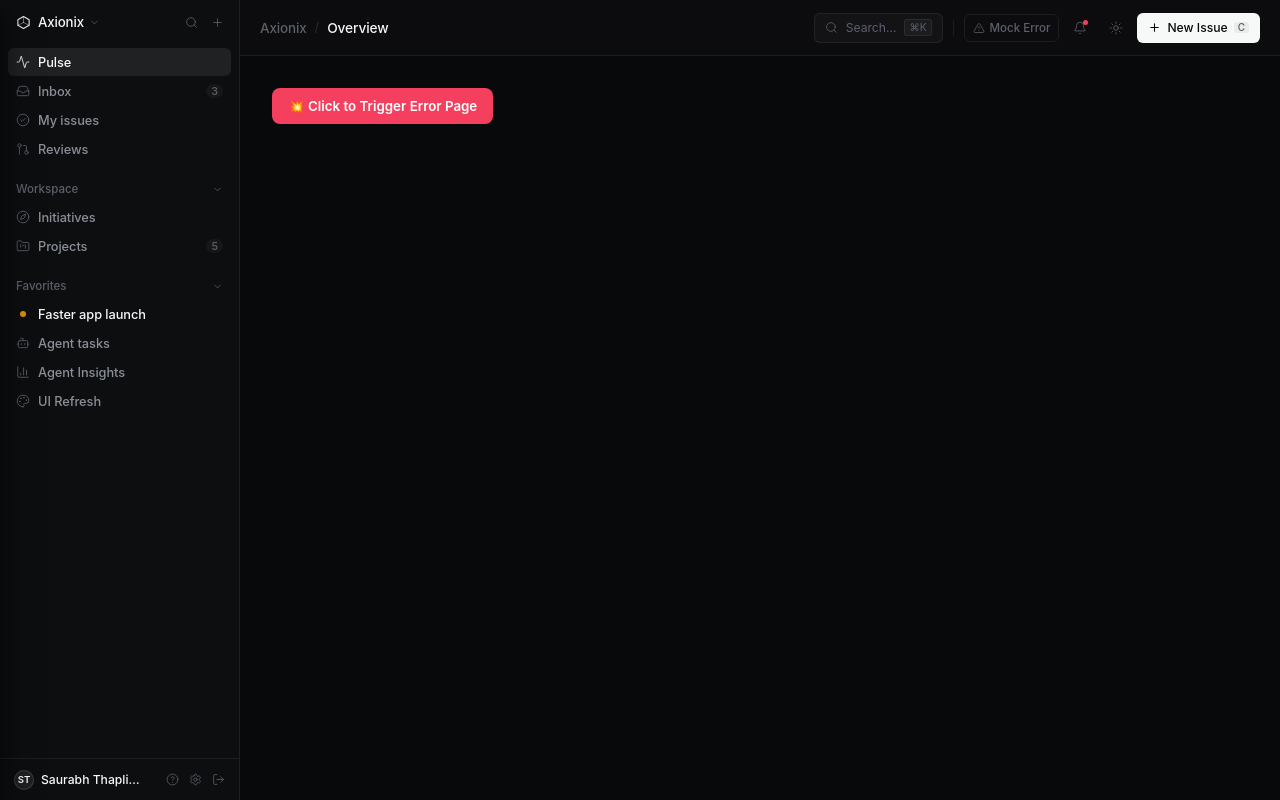
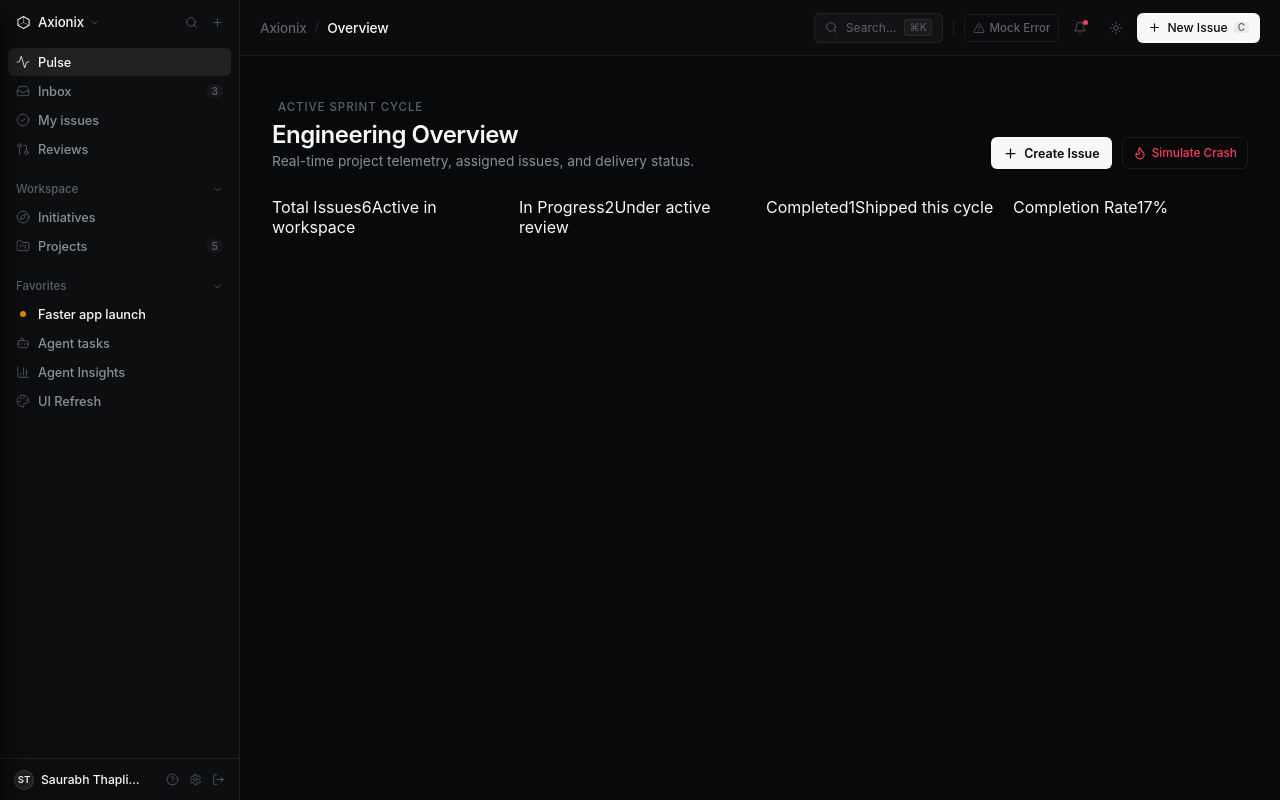
Before and after one commit to Saur0w/axionix-task-tracker, a Next.js app: page /dashboard in a window 1280 px wide. Built offline with nearby package versions, Linux system fonts and the light colour scheme.

Commit message:
feat: add ThemeContext provider and dashboard overview page

```diff
--- a/src/app/(dashboard)/dashboard/page.tsx
+++ b/src/app/(dashboard)/dashboard/page.tsx
@@ -1,34 +1,76 @@
 "use client";
 
-import { useState } from "react";
 import styles from "./style.module.scss";
+import { Plus, Flame } from "lucide-react";
+import { useMemo } from "react";
+import { useTasks } from "@/context/TaskContext";
 
 export default function DashboardPage() {
-  const [shouldCrash, setShouldCrash] = useState(false);
+    const { tasks, projects, updateTaskStatus, createTask } = useTasks();
+    const stats = useMemo(() => {
+        const total = tasks.length;
+        const done = tasks.filter((t) => t.status === 'DONE').length;
+        const inProgress = tasks.filter((t) => t.status === 'IN_PROGRESS').length;
+        const todo = tasks.filter((t) => t.status === 'TODO').length;
+        const rate = total > 0 ? Math.round((done / total) * 100) : 0;
+        return { total, done, inProgress, todo, rate };
+    }, [tasks]);
 
-  // If true, throw an error during render to trigger error.tsx!
-  if (shouldCrash) {
-    throw new Error("Simulated Crash: Failed to load dashboard data!");
-  }
+    return (
+        <div className={styles.dashboard}>
+            <section className={styles.heroRow}>
+                <div className={styles.heroText}>
+                    <div className={styles.pulseTag}>
+                        <span className={styles.pulseTag} />
+                        <span>Active Sprint Cycle</span>
+                    </div>
+                    <h1 className={styles.heading}>
+                        Engineering Overview
+                    </h1>
+                    <p className={styles.subHeading}>
+                        Real-time project telemetry, assigned issues, and delivery status.
+                    </p>
+                </div>
 
-  return (
-    <section className={styles.container}>
-      <button
-        type="button"
-        onClick={() => setShouldCrash(true)}
-        style={{
-          padding: "10px 16px",
-          background: "var(--danger)",
-          color: "#fff",
-          border: "none",
-          borderRadius: "8px",
-          cursor: "pointer",
-          fontWeight: 600,
-          width: "fit-content"
-        }}
-      >
-        💥 Click to Trigger Error Page
-      </button>
-    </section>
-  );
+                <div className={styles.heroActions}>
+                    <button type="button" className={styles.primaryBtn}>
+                        <Plus size={15} />
+                        <span>Create Issue</span>
+                    </button>
+                    <button
+                        type="button"
+                        className={styles.crashBtn}
+                        title="Trigger test crash for error boundary">
+                        <Flame size={14} />
+                        <span>Simulate Crash</span>
+                    </button>
+                </div>
+            </section>
+
+            <section className={styles.metricsGrid}>
+                <div className={styles.metricCard}>
+                    <span className={styles.metricLabel}>Total Issues</span>
+                    <span className={styles.metricValue}>{stats.total}</span>
+                    <span className={styles.metricHint}>Active in workspace</span>
+                </div>
+                <div className={styles.metricCard}>
+                    <span className={styles.metricLabel}>In Progress</span>
+                    <span className={`${styles.metricValue} ${styles.amber}`}>{stats.inProgress}</span>
+                    <span className={styles.metricHint}>Under active review</span>
+                </div>
+                <div className={styles.metricCard}>
+                    <span className={styles.metricLabel}>Completed</span>
+                    <span className={`${styles.metricValue} ${styles.green}`}>{stats.done}</span>
+                    <span className={styles.metricHint}>Shipped this cycle</span>
+                </div>
+                <div className={styles.metricCard}>
+                    <span className={styles.metricLabel}>Completion Rate</span>
+                    <span className={styles.metricValue}>{stats.rate}%</span>
+                    <div className={styles.progressBar}>
+                        <div className={styles.progressFill} style={{ width: `${stats.rate}%` }} />
+                    </div>
+                </div>
+            </section>
+        </div>
+    )
 }
--- a/src/app/(dashboard)/dashboard/style.module.scss
+++ b/src/app/(dashboard)/dashboard/style.module.scss
@@ -1,5 +1,104 @@
-.container {
+.dashboard {
   display: flex;
   flex-direction: column;
-  gap: 1rem;
+  gap: 28px;
+  max-width: 1200px;
+  margin: 0 auto;
+  font-family: -apple-system, BlinkMacSystemFont, "Segoe UI", Roboto, sans-serif;
+  color: var(--text-primary);
+
+  .heroRow {
+    display: flex;
+    align-items: flex-end;
+    justify-content: space-between;
+    gap: 20px;
+    flex-wrap: wrap;
+
+    .pulseTag {
+      display: inline-flex;
+      align-items: center;
+      gap: 6px;
+      font-size: 0.72rem;
+      font-weight: 500;
+      color: var(--text-muted);
+      text-transform: uppercase;
+      letter-spacing: 0.08em;
+      margin-bottom: 6px;
+
+      .pulseDot {
+        width: 6px;
+        height: 6px;
+        border-radius: 50%;
+        background-color: var(--success);
+        box-shadow: 0 0 6px rgba(16, 185, 129, 0.7);
+      }
+    }
+
+    .heading {
+      font-size: 1.5rem;
+      font-weight: 600;
+      letter-spacing: -0.02em;
+      color: var(--text-primary);
+      margin: 0 0 4px 0;
+    }
+
+    .subHeading {
+      font-size: 0.86rem;
+      color: var(--text-secondary);
+      margin: 0;
+    }
+
+    .heroActions {
+      display: flex;
+      align-items: center;
+      gap: 10px;
+
+      .primaryBtn {
+        height: 32px;
+        padding: 0 12px;
+        background-color: var(--btn-create-bg);
+        color: var(--btn-create-text);
+        border: none;
+        border-radius: var(--radius-sm);
+        font-size: 0.78rem;
+        font-weight: 600;
+        cursor: pointer;
+        display: flex;
+        align-items: center;
+        gap: 6px;
+        transition: all var(--transition-fast);
+
+        &:hover {
+          background-color: var(--btn-create-hover);
+        }
+      }
+
+      .crashBtn {
+        height: 32px;
+        padding: 0 10px;
+        background-color: transparent;
+        color: var(--danger);
+        border: 1px solid var(--border-subtle);
+        border-radius: var(--radius-sm);
+        font-size: 0.74rem;
+        font-weight: 500;
+        cursor: pointer;
+        display: flex;
+        align-items: center;
+        gap: 5px;
+        transition: all var(--transition-fast);
+
+        &:hover {
+          background-color: var(--danger-bg);
+          border-color: var(--danger-bg);
+        }
+      }
+    }
+  }
+
+  .metricsGrid {
+    display: grid;
+    grid-template-columns: repeat(auto-fit, minmax(220px, 1fr));
+    gap: 12px;
+  }
 }
--- a/src/context/ThemeContext.tsx
+++ b/src/context/ThemeContext.tsx
@@ -1,4 +1,4 @@
-'use client';
+"use client";
 
 import React, { createContext, useContext, useEffect, useState } from 'react';
 
```
